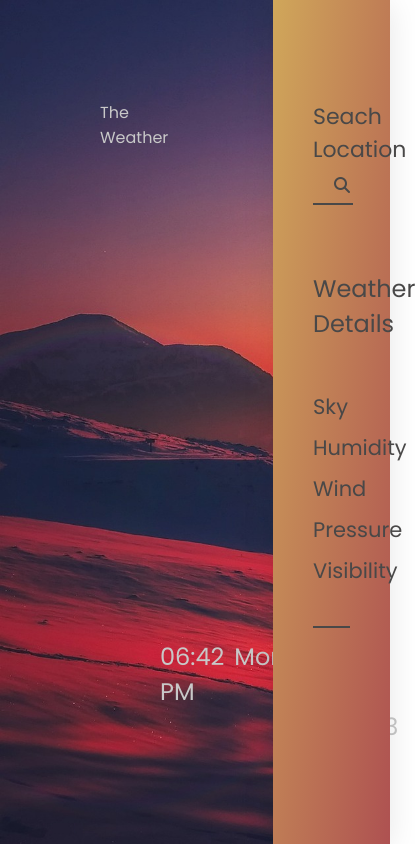
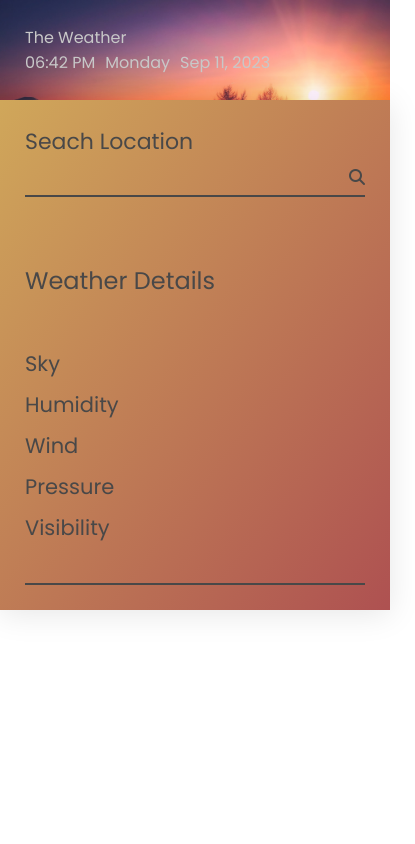
Before and after one commit to thebibeksah/weatherapp, a plain HTML site: page index.html in a window 390 px wide. Shown: the whole page, 415 px wide, since content can reach past the window. Drawn offline with Linux system fonts and the light colour scheme.

Commit message:
Add responsive

```diff
--- /dev/null
+++ b/css/responsive.css
@@ -0,0 +1,46 @@
+@media only screen and (max-width: 1230px) {
+   .container{
+    flex-direction: column;
+   }
+   .first-section{
+    width: 100%;
+    height: auto;
+   }
+   .second-section{
+    width: 100%;
+   }
+}
+
+@media only screen and (max-width: 800px) {
+    .weather-info{
+        flex-direction: column;
+        align-items: inherit;
+    }
+    .info{
+        padding-left: 0;
+    }
+    .content{
+        padding: 50px;
+    }
+    .second-section{
+        height: auto;
+    }
+}
+
+@media only screen and (max-width: 560px) {
+    .content{
+        padding: 25px;
+    }
+    .site-info{
+        padding: 45px;
+    }
+}
+
+@media only screen and (max-width: 415px) {
+    .info{
+        font-size: 16px;
+    }
+    .site-info{
+        padding: 25px;
+    }
+}
--- a/index.html
+++ b/index.html
@@ -7,6 +7,7 @@
     <link rel="shortcut icon" href="img/logo.png" type="image/x-icon">
     <title>Weather App</title>
     <link rel="stylesheet" href="css/style.css" />
+    <link rel="stylesheet" href="css/responsive.css" />
   </head>
   <body>
     <div class="container">
```
